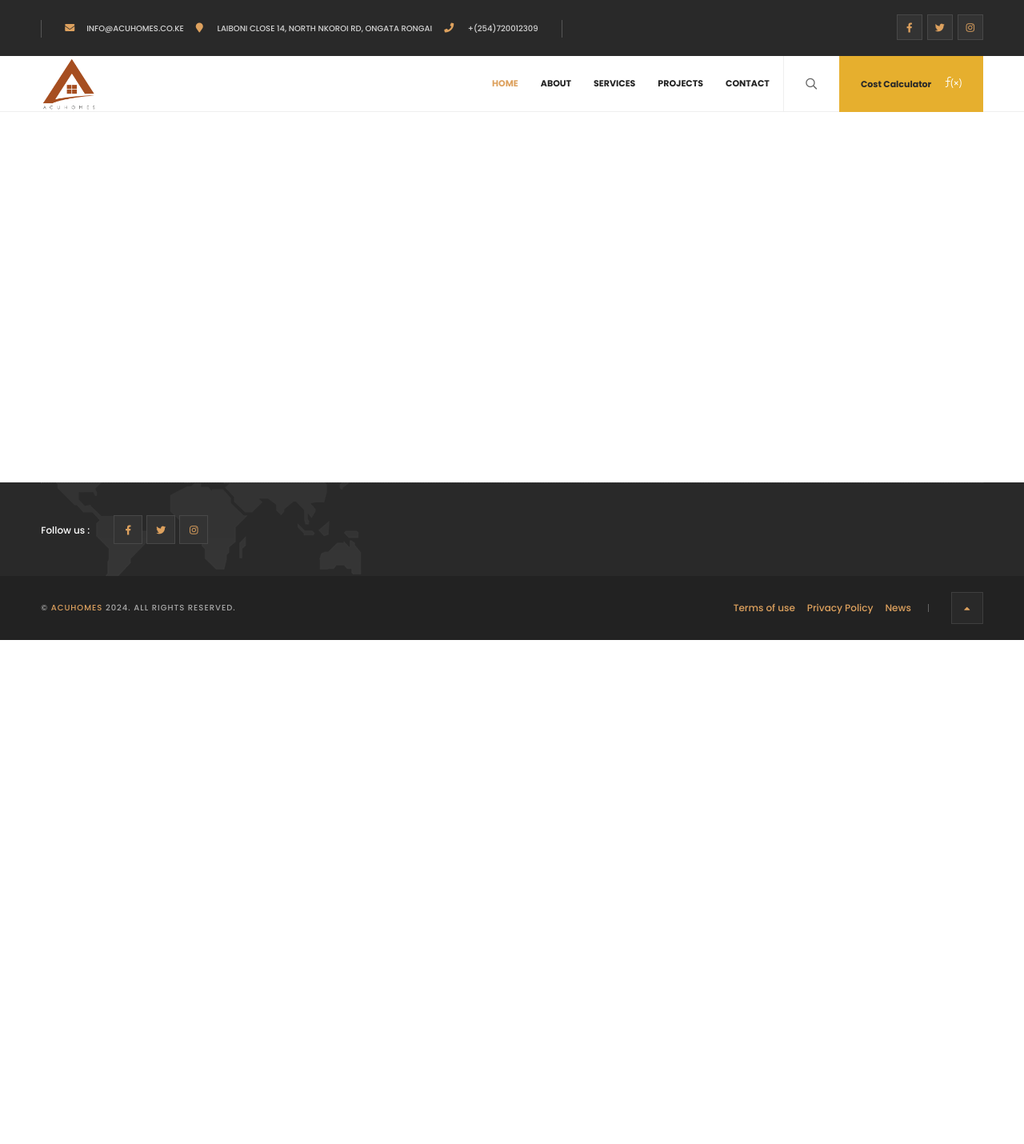
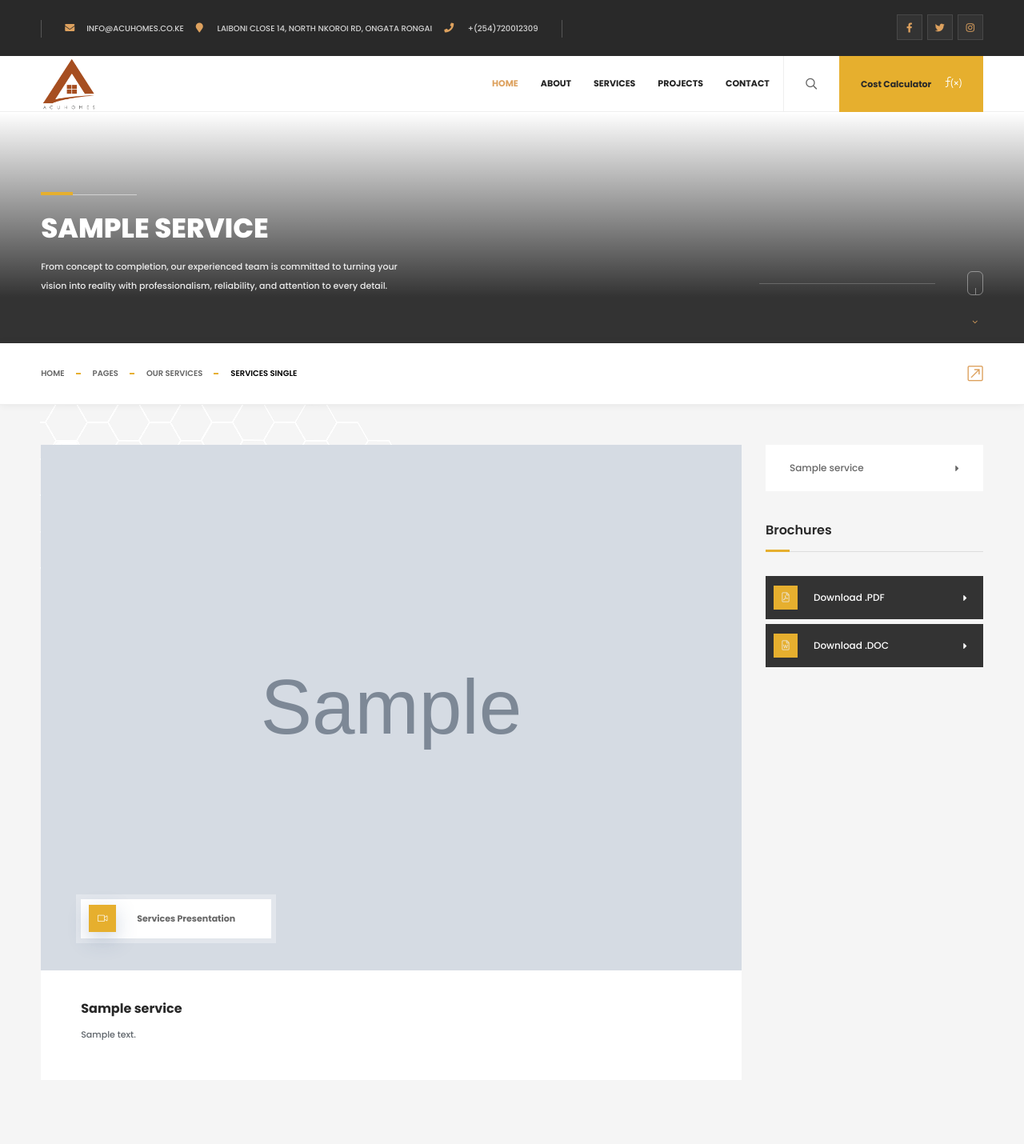
Before and after one commit to abrahamnjuguna/Acuhomes, a Django app: template home/templates/home/single_service.html in a window 1280 px wide. Shown: the whole page at 80% size. Before the commit the page ends 800 px from the top, so only its background shows below. Run offline with Django 5.2, Linux system fonts and the light colour scheme; tables that the repository leaves empty hold one stand-in row (values such as "Sample post"); the template is opened without the code that fills it: values that come from a table or form of the project are taken from there, most other values are stand-ins (such as "Sample title", 1, 10 or a date in 2020); grey boxes marked "Sample" are stand-in pictures; some libraries are stand-ins or nearby versions.

Commit message:
change of banner images

```diff
--- a/home/templates/home/about.html
+++ b/home/templates/home/about.html
@@ -3,7 +3,7 @@
 {% block content %}
 <section class="no-padding" data-scrollax-parent="true">
     <div class="parallax-inner page-title-wrap">
-        <div class="bg" data-bg="{% static 'images/bg/34.jpg' %}" ></div>
+        <div class="bg" data-bg="{% static 'images/bg/about.jpg' %}" ></div>
         <div class="parallax-wrap">
             <div class="container">
                 <div class="page-title">
@@ -43,7 +43,7 @@
                         <span class="card-item_num">{{service.id}}</span>
                         <h4>{{service.title}}</h4>
                         <p>{{service.description|truncatechars:70}}</p>
-                        <a href="#" class="card-link">Read more</a>
+                        <a href="{% url 'single_service' service.id %}" class="card-link">Read more</a>
                     </div>
                 </div>
             {% endfor %}
--- a/home/templates/home/contact.html
+++ b/home/templates/home/contact.html
@@ -3,7 +3,7 @@
 {% block content %}
 <section class="no-padding" data-scrollax-parent="true">
     <div class="parallax-inner page-title-wrap">
-        <div class="bg" data-bg="{% static 'images/bg/34.jpg' %}" data-scrollax="properties: { translateY: '40%' }"></div>
+        <div class="bg" data-bg="{% static 'images/bg/contact.jpg' %}" data-scrollax="properties: { translateY: '40%' }"></div>
         <div class="parallax-wrap">
             <div class="container">
                 <div class="page-title">
--- a/home/templates/home/index.html
+++ b/home/templates/home/index.html
@@ -160,14 +160,14 @@
                 {% for service in services %}
                     <div class="col-md-4">
                         <a class="content-inner fl-wrap" href="#">
-                            <div class="content-front">
+                            <div class="content-front" style="height: 350px;">
                                 <div class="cf-inner">
                                     <div class="inner">
                                         <div class="dec-icon">
                                             <i class="fal fa-tools"></i>
                                         </div>
                                         <h2>{{service.title}}</h2>
-                                        <p>{{service.description}}</p>
+                                        <p>{{service.description|truncatewords:"50"}}</p>
                                     </div>
                                     <div class="serv-num">{{service.id}}</div>
                                 </div>
--- a/home/templates/home/portfolio.html
+++ b/home/templates/home/portfolio.html
@@ -3,7 +3,7 @@
 {% block content %}
 <section class="no-padding" data-scrollax-parent="true">
     <div class="parallax-inner page-title-wrap">
-        <div class="bg" data-bg="{% static 'images/bg/6.jpg' %}" data-scrollax="properties: { translateY: '40%' }"></div>
+        <div class="bg" data-bg="{% static 'images/bg/21.jpg' %}" data-scrollax="properties: { translateY: '40%' }"></div>
         <div class="parallax-wrap">
             <div class="container">
                 <div class="page-title">
--- a/home/templates/home/single_service.html
+++ b/home/templates/home/single_service.html
@@ -1,5 +1,118 @@
 {% extends 'home/base/base.html' %}
 {% load static %}
 {% block content %}
+<section class="no-padding" data-scrollax-parent="true">
+    <div class="parallax-inner page-title-wrap">
+        <div class="bg" data-bg="{% static 'images/bg/6.jpg' %}" data-scrollax="properties: { translateY: '40%' }"></div>
+        <div class="parallax-wrap">
+            <div class="container">
+                <div class="page-title">
+                    <h3>{{service_obj.title}}</h3>
+                    <p> From concept to completion, our experienced team is committed to turning your vision into reality with professionalism, reliability, and attention to every detail.</p>
+                </div>
+                <div class="hero-scroll-down-notifer  ">
+                    <div class="scroll-down-wrap ">
+                        <div class="mousey">
+                            <div class="scroller color-bg"></div>
+                        </div>
+                    </div>
+                    <i class="far fa-angle-down"></i>
+                </div>
+                <div class="pw_dec"></div>
+            </div>
+        </div>
+    </div>
+</section>
+
+<div class="breadcrumbs fl-wrap">
+    <div class="container">
+        <div class="breadcrumbs-list">
+            <a href="#">Home</a><a href="#">Pages</a><a href="#">Our Services</a><span>Services Single</span>
+        </div>
+    </div>
+</div>
+
+<section class="gray-bg small-top_padding stp-bot">
+    <div class="hex-bg"><span class="hex hex1"></span><span class="hex hex2"></span><span class="hex hex3"></span></div>
+    <div class="container">
+        <div class="row fl-det">
+            <div class="col-md-9">
+                <div class="det-box fl-wrap">
+                    <div class="det-box-ietm_single_media fl-wrap">
+                        <img src="{{service_obj.banner.url}}" alt="" class="respimg pr-img">
+                        <a href="https://vimeo.com/134311183" class="promo-link   image-popup"><i class="fal fa-video"></i><span>Services Presentation</span></a>
+                    </div>
+                    <div class="det-box-ietm det-box-ietm_single fl-wrap">
+                        <h3>{{service_obj.title}}</h3>
+                        <p>{{service_obj.description}}</p>
+
+                        <!-- <div class="det-list fl-wrap">
+                            <ul>
+                                <li>Fusce mollis et <span>leo sit</span> amet tincidunt .</li>
+                                <li>Seed fermentum velit lacinia pharetra .</li>
+                                <li>Hex ac molestie <span>consectetur, metus tellus</span> .</li>
+                                <li>Donec fringilla fermentum nibh, velit lacinia .</li>
+                            </ul>
+                            <ul>
+                                <li>Fusce mollis et <span>leo sit</span> amet tincidunt .</li>
+                                <li>Seed fermentum velit lacinia pharetra .</li>
+                                <li>Hex ac molestie <span>consectetur, metus tellus</span> .</li>
+                            </ul>
+                        </div> -->
+                        <!-- <h3 class="mar-top"> Plan and Details</h3>
+                        <div class="content-table fl-wrap">
+                            <table>
+                                <tbody>
+                                    <tr>
+                                        <td>Option fermentum</td>
+                                        <td>$600 - $1150</td>
+                                    </tr>
+                                    <tr>
+                                        <td>Option metus tellus</td>
+                                        <td>$250 - $350</td>
+                                    </tr>
+                                    <tr>
+                                        <td>Option gravida</td>
+                                        <td>$43.50 - $93.50</td>
+                                    </tr>
+                                    <tr>
+                                        <td>Option eiusmod</td>
+                                        <td>$1350 - $2350 </td>
+                                    </tr>
+                                    <tr>
+                                        <td>Option tempor</td>
+                                        <td>$500</td>
+                                    </tr>
+                                </tbody>
+                            </table>
+                        </div> -->
+                        <!-- table end -->
+                        <!-- <a href="cost.html" class="btn mar_btn"><i class="fas fa-caret-right"></i><span>Calculate the Cost</span></a> -->
+                    </div>
+                </div>
+                <div class="clearfix"></div>
+
+            </div>
+            <!-- sidebar -->
+            <div class="col-md-3">
+                <div class="widget-sidebar fix-bar">
+                    <ul class="serv-nav">
+                        {% for service in all_services %}
+                        <li><a href="{% url 'single_service' service.id %}">{{service.title}}</a></li>
+                        {% endfor %}
+                    </ul>
+                    <h3>Brochures</h3>
+                    <ul class="btn-nav">
+                        <li><a href="#"><i class="fal fa-file-pdf"></i><span>Download .PDF</span></a></li>
+                        <li><a href="#"><i class="fal fa-file-word"></i><span>Download .DOC</span></a></li>
+                    </ul>
+                </div>
+            </div>
+            <!-- sidebar end-->
+        </div>
+    </div>
+    <div class="limit-box"></div>
+</section>
+
 
 {% endblock %}
--- a/home/urls.py
+++ b/home/urls.py
@@ -8,7 +8,7 @@
     path('', home, name='home'),
     path('about/', about, name='about'),
     path('services/', services, name='services'),
-    path('single-service', single_service, name='single_service'),
+    path('<int:pk>/single-service', single_service, name='single_service'),
     path('portfolio/', portfolio, name='portfolio'),
     path('contact/', contact, name='contact'),
     path('<int:pk>/project_details', project_details, name='project_details')
--- a/requirements.txt
+++ b/requirements.txt
@@ -2,3 +2,4 @@
 Django==5.0.4
 pillow==10.3.0
 sqlparse==0.5.0
+django_post_office==3.9.0
```
Also changed, not shown: acuhomes/settings.py (+7 -0 lines), home/templates/home/services.html (+5 -5 lines), home/views.py (+7 -1 lines).
